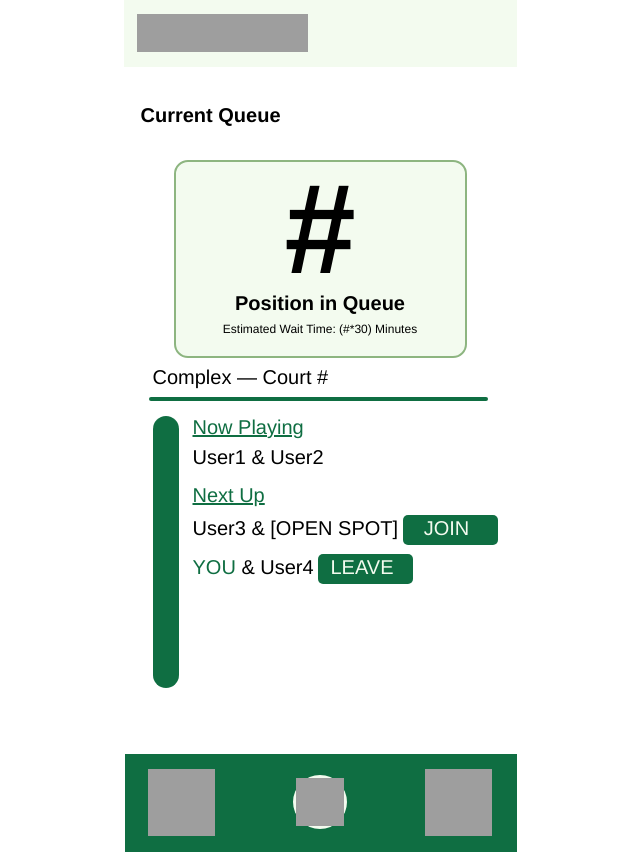
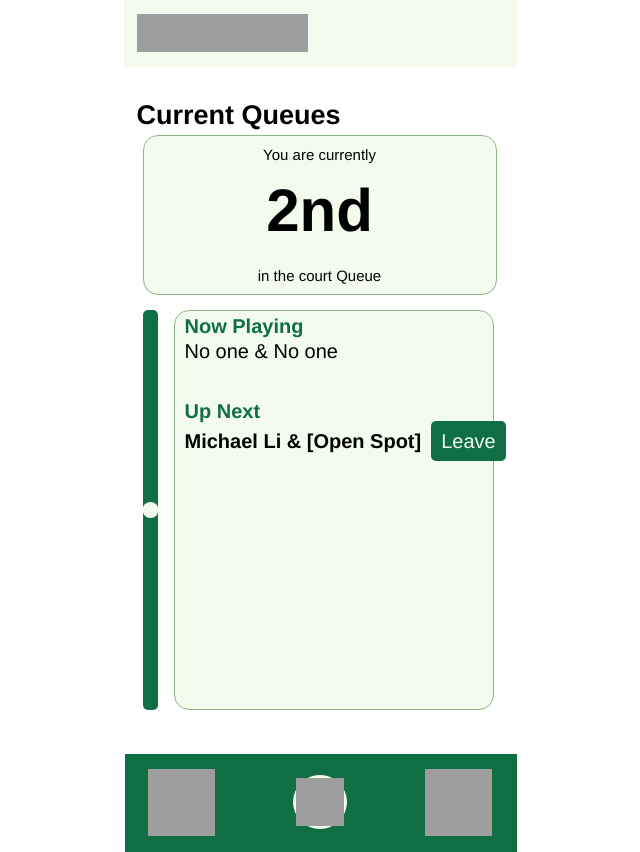
Before and after one commit to mykoal/pickupnow, a React (Create React App) app: page /x in a window 1280 px wide. Shown: the whole page, without its empty margins (320-960 px from the left). Built offline with nearby package versions, Linux system fonts and the light colour scheme; grey boxes are pictures that could not be loaded.

Commit message:
Fixed CreateQueueScreen

```diff
--- a/src/Screens/Markwood.jsx
+++ b/src/Screens/Markwood.jsx
@@ -33,7 +33,7 @@ export const Markwood = () => {
 						Markwood Playground
 					</div>
 				</div>
-				<p className="top-[462px] absolute w-[311px] left-[20px] [font-family:Gabarito] font-normal font-normal text-black text-[20px] text-center tracking-[0] leading-[normal] whitespace-nowrap">
+				<p className="top-[471px] absolute w-[311px] left-[20px] [font-family:Gabarito] font-normal font-normal text-black text-[20px] text-center tracking-[0] leading-[normal] whitespace-nowrap">
 					Total of <u>5</u> Teams in Queue for <u>2</u>/3 Courts
 				</p>
 				<div className="absolute w-[354px] h-[190px] top-[248px] left-[21px]">
@@ -95,10 +95,10 @@ export const Markwood = () => {
 					<p
 						className="absolute w-[291px] top-[6px] left-[4px] [font-family:Gabarito] font-normal font-normal text-[#f3fbef] text-[20px] text-center tracking-[0] leading-[normal]"
 						onClick={navigateToCreateQueue}>
-						JOIN END OF QUEUE
+						JOIN QUEUE
 					</p>
 				</div>
-				<p className="top-[566px] absolute w-[311px] left-[40px] [font-family:Gabarito] font-normal font-normal text-black text-[20px] text-center tracking-[0] leading-[normal] whitespace-nowrap">
+				<p className="top-[575px] absolute w-[311px] left-[40px] [font-family:Gabarito] font-normal font-normal text-black text-[20px] text-center tracking-[0] leading-[normal] whitespace-nowrap">
 					<u>1</u> Team Looking for a Player
 				</p>
 				<div className="absolute w-[295px] h-[39px] top-[605px] left-[50px] rounded-[20px]">
--- a/src/Screens/Palestra.jsx
+++ b/src/Screens/Palestra.jsx
@@ -16,7 +16,7 @@ const Palestra = () => {
 					<div className="w-[164px] top-[14px] left-0 whitespace-nowrap absolute [font-family:Gabarito] font-bold font-bold text-black text-[20px] tracking-[0] leading-[normal]">
 						Complex:
 					</div>
-					<div className="absolute w-[253px] h-[40px] top-[6px] left-[112px] [font-family:Gabarito] font-bold font-bold text-black text-[20px] tracking-[0] leading-[normal]">
+					<div className="absolute w-[253px] h-[40px] top-[15px] left-[112px] [font-family:Gabarito] font-bold font-bold text-black text-[20px] tracking-[0] leading-[normal]">
 						The Palestra
 					</div>
 				</div>
--- a/src/Screens/PlayScreen.jsx
+++ b/src/Screens/PlayScreen.jsx
@@ -9,7 +9,7 @@ const PlayScreen = () => {
 		navigate("/markwood"); // '/markwood' is the path to your new screen
 	};
 	const navigateToPotruck = () => {
-		navigate("/potruck"); // '/potruck' is the path to your new screen
+		navigate("/pottruck"); // '/potruck' is the path to your new screen
 	};
 	const navigateToSamson = () => {
 		navigate("/samson"); // '/potruck' is the path to your new screen
--- a/src/Screens/QueueScreen.jsx
+++ b/src/Screens/QueueScreen.jsx
@@ -1,39 +1,42 @@
-import React, { useState, useEffect } from 'react';
-import { useParams } from 'react-router-dom';
-import { useNavigate } from 'react-router-dom';
+import React, { useState, useEffect } from "react";
+import { useParams } from "react-router-dom";
+import { useNavigate } from "react-router-dom";
 import { NavbarPlay } from "../Components/NavbarPlay";
-import { thisUser } from '../App.js';
-import { addToQueue } from '../App.js';
-import { removeFromQueue } from '../App.js';
+import { thisUser } from "../App.js";
+import { addToQueue } from "../App.js";
+import { removeFromQueue } from "../App.js";
 const QueueScreen = () => {
 	// Get the queue data from local storage
 	const queueData = JSON.parse(localStorage.getItem("courtQueue")) || {};
 
-
 	// Get the queue for "Rockwood A"
 	const rockwoodAQueue = queueData["Rockwood A"] || [];
-
 
 	// Get the first two people in the queue
 	const firstPerson = rockwoodAQueue[0] ? rockwoodAQueue[0].name : "No one";
 	const secondPerson = rockwoodAQueue[1] ? rockwoodAQueue[1].name : "No one";
 	const thirdPerson = rockwoodAQueue[2] ? rockwoodAQueue[2].name : "No one";
-const fourthPerson = rockwoodAQueue[3] ? rockwoodAQueue[3].name : "Open Slot";
-const fifthPerson = rockwoodAQueue[4] ? rockwoodAQueue[4].name : "Open Slot";
-const sixthPerson = rockwoodAQueue[5] ? rockwoodAQueue[5].name : "Open Slot";
+	const fourthPerson = rockwoodAQueue[3]
+		? rockwoodAQueue[3].name
+		: "[Open Slot]";
+	const fifthPerson = rockwoodAQueue[4]
+		? rockwoodAQueue[4].name
+		: "[Open Slot]";
+	const sixthPerson = rockwoodAQueue[5]
+		? rockwoodAQueue[5].name
+		: "[Open Slot]";
 
 	// State variables for the slot and the button
-const [slot, setSlot] = useState("Open Slot");
+	const [slot, setSlot] = useState("[Open Slot]");
 	const [isButtonClicked, setIsButtonClicked] = useState(false);
 
 	// Function to join or leave the slot
 	const toggleSlot = () => {
 		if (isButtonClicked) {
 			// If the button has been clicked, revert to the old state
-    setSlot("Open Slot");
+			setSlot("[Open Slot]");
 			addToQueue("Rockwood A", thisUser);
 			setIsButtonClicked(false);
-
 		} else {
 			// If the button hasn't been clicked, join the slot
 			setSlot(fourthPerson);
@@ -44,13 +47,13 @@ const toggleSlot = () => {
 
 	let navigate = useNavigate();
 	const navigateToPlay = () => {
-    navigate('/play'); // the other button actions need to be added in (join a team, leave)console.log(rockwoodAQueue);
+		navigate("/play"); // the other button actions need to be added in (join a team, leave)console.log(rockwoodAQueue);
 	};
 
 	// Function to calculate the position of the circle in the queue visualization
 	const calculateCirclePosition = (totalPositions, yourPosition) => {
 		const percentage = (yourPosition / totalPositions) * 100;
-    return percentage + '%';
+		return percentage + "%";
 	};
 
 	return (
@@ -75,7 +78,7 @@ const toggleSlot = () => {
 					<svg height="400" width="15">
 						<circle
 							cx="7.5"
-              cy={calculateCirclePosition(10, 5)} // Replace 10 with the total number of positions in the queue and 5 with current positon of player
+							cy={calculateCirclePosition(9, 3)} // Replace 10 with the total number of positions in the queue and 5 with current positon of player
 							r="8"
 							fill="#f3fbef"
 						/>
@@ -92,8 +95,12 @@ const toggleSlot = () => {
 						Up Next
 					</div>
 					<div className="absolute w-[393px] h-[67px] top-[110px] left-[10px] text-[20px] text-[black] [font-family:'Gabarito',Helvetica] font-normal">
+						<b>
 							{thirdPerson} & {slot}
-            <button className="bg-[#0f6e42] text-[#f3fbef] text-[20px] rounded-[5px] px-[10px] py-[5px] ml-[10px]" onClick={toggleSlot}>
+						</b>
+						<button
+							className="bg-[#0f6e42] text-[#f3fbef] text-[20px] rounded-[5px] px-[10px] py-[5px] ml-[10px]"
+							onClick={toggleSlot}>
 							{isButtonClicked ? "Leave" : "Join"}
 						</button>
 					</div>
--- a/src/Screens/QueueTest.jsx
+++ b/src/Screens/QueueTest.jsx
@@ -1,78 +1,191 @@
-import React from 'react';
-import { useNavigate } from 'react-router-dom';
+// import React from "react";
+// import { useNavigate } from "react-router-dom";
+// import { NavbarPlay } from "../Components/NavbarPlay";
+
+// const QueueTest = () => {
+// 	let navigate = useNavigate();
+// 	const navigateToPlay = () => {
+// 		navigate("/play"); // the other button actions need to be added in (join a team, leave)
+// 	};
+// 	const leaveQueue = () => {
+// 		// Add functionality to leave the queue here
+// 	};
+
+// 	// Function to calculate the position of the circle in the queue visualization
+// 	const calculateCirclePosition = (totalPositions, yourPosition) => {
+// 		const percentage = (yourPosition / totalPositions) * 100;
+// 		return percentage + "%";
+// 	};
+
+// 	return (
+// 		<div className="bg-white flex flex-row justify-center w-full">
+// 			<div className="bg-white overflow-hidden w-[393px] h-[852px] relative">
+// 				<div className="absolute w-[164px] top-[104px] left-[17px] [font-family:'Gabarito-Bold',Helvetica] font-bold text-black text-[20px] tracking-[0] leading-[normal] whitespace-nowrap">
+// 					Current Queue
+// 				</div>
+// 				<div className="absolute w-[211px] top-[366px] left-[29px] [font-family:'Gabarito-Regular',Helvetica] font-normal text-black text-[20px] tracking-[0] leading-[normal] whitespace-nowrap">
+// 					Complex — Court #
+// 				</div>
+// 				<div className="absolute w-[293px] h-[203px] top-[155px] left-[50px]">
+// 					<div className="absolute w-[293px] h-[198px] top-[5px] left-0 bg-[#f3fbef] rounded-[14px] border-2 border-solid border-[#8db580]" />
+// 					<div className="absolute w-[109px] top-0 left-[92px] [font-family:'Gabarito-Bold',Helvetica] font-bold text-black text-[128px] text-center tracking-[0] leading-[normal] whitespace-nowrap">
+// 						#
+// 					</div>
+// 					<div className="absolute w-[203px] top-[137px] left-[45px] [font-family:'Gabarito-Bold',Helvetica] font-bold text-black text-[20px] text-center tracking-[0] leading-[normal]">
+// 						Position in Queue
+// 					</div>
+// 					<p className="absolute w-[203px] top-[167px] left-[45px] [font-family:'Gabarito-Regular',Helvetica] font-normal text-black text-[12px] text-center tracking-[0] leading-[normal]">
+// 						Estimated Wait Time: (#*30) Minutes
+// 					</p>
+// 				</div>
+// 				<div className="absolute w-[26px] h-[272px] top-[416px] left-[29px] bg-[#0f6e42] rounded-[20px]" />
+// 				<div className="w-[339px] h-[2px]">
+// 					<div className="absolute w-[339px] h-[4px] top-[397px] left-[25px] bg-[#0f6e42] rounded-[20px]" />
+// 				</div>
+// 				<div className="absolute w-[139px] top-[416px] left-[69px] [font-family:'Gabarito-Regular',Helvetica] font-normal text-[#0f6e42] text-[20px] tracking-[0] leading-[normal] underline">
+// 					Now Playing
+// 				</div>
+// 				<div className="absolute w-[93px] top-[484px] left-[69px] [font-family:'Gabarito-Regular',Helvetica] font-normal text-[#0f6e42] text-[20px] tracking-[0] leading-[normal] underline">
+// 					Next Up
+// 				</div>
+// 				<div className="absolute w-[306px] top-[446px] left-[69px] [font-family:'Gabarito-Regular',Helvetica] font-normal text-black text-[20px] tracking-[0] leading-[normal] whitespace-nowrap">
+// 					User1 &amp; User2
+// 				</div>
+// 				<div className="absolute w-[306px] h-[30px] top-[515px] left-[69px]">
+// 					<div className="absolute w-[306px] top-[2px] left-0 [font-family:'Gabarito-Regular',Helvetica] font-normal text-black text-[20px] tracking-[0] leading-[normal] whitespace-nowrap">
+// 						User3 &amp; [OPEN SPOT]
+// 					</div>
+// 					<div className="absolute w-[95px] h-[30px] top-0 left-[210px] bg-[#0f6e42] rounded-[5px]" />
+// 					<div className="absolute w-[88px] top-[2px] left-[210px] [font-family:'Gabarito-Regular',Helvetica] font-normal text-[#f3fbef] text-[20px] text-center tracking-[0] leading-[normal] whitespace-nowrap">
+// 						JOIN
+// 					</div>
+// 				</div>
+// 				<div className="absolute w-[306px] h-[30px] top-[554px] left-[69px]">
+// 					<p className="absolute w-[306px] top-[2px] left-0 [font-family:'Gabarito-Regular',Helvetica] font-normal text-transparent text-[20px] tracking-[0] leading-[normal] whitespace-nowrap">
+// 						<span className="text-[#0f6e42]">YOU</span>
+// 						<span className="text-black"> &amp; User4</span>
+// 					</p>
+// 					<div className="absolute w-[95px] h-[30px] top-0 left-[125px] bg-[#0f6e42] rounded-[5px]" />
+// 					<div className="absolute w-[89px] top-[2px] left-[125px] [font-family:'Gabarito-Regular',Helvetica] font-normal text-[#f3fbef] text-[20px] text-center tracking-[0] leading-[normal] whitespace-nowrap">
+// 						LEAVE
+// 					</div>
+// 				</div>
+
+// 				<NavbarPlay></NavbarPlay>
+// 			</div>
+// 		</div>
+// 	);
+// };
+
+// export default QueueTest;
+// ^^ commented out old code for this file
+
+import React, { useState, useEffect } from "react";
+import { useParams } from "react-router-dom";
+import { useNavigate } from "react-router-dom";
 import { NavbarPlay } from "../Components/NavbarPlay";
+import { thisUser } from "../App.js";
+import { addToQueue } from "../App.js";
+import { removeFromQueue } from "../App.js";
 
 const QueueTest = () => {
+	// Get the queue data from local storage
+	const queueData = JSON.parse(localStorage.getItem("courtQueue")) || {};
+
+	// Get the queue for "Rockwood A"
+	const rockwoodAQueue = queueData["Rockwood A"] || [];
+
+	// Get the first two people in the queue
+	const firstPerson = rockwoodAQueue[0] ? rockwoodAQueue[0].name : "No one";
+	const secondPerson = rockwoodAQueue[1] ? rockwoodAQueue[1].name : "No one";
+	const thirdPerson = rockwoodAQueue[2] ? rockwoodAQueue[2].name : "No one";
+	const fourthPerson = rockwoodAQueue[3]
+		? rockwoodAQueue[3].name
+		: "Open Slot";
+	const fifthPerson = rockwoodAQueue[4]
+		? rockwoodAQueue[4].name
+		: "Open Slot";
+	const sixthPerson = rockwoodAQueue[5]
+		? rockwoodAQueue[5].name
+		: "Open Slot";
+
+	// State variables for the slot and the button
+	const [slot, setSlot] = useState("Michael Li");
+	const [isButtonClicked, setIsButtonClicked] = useState(false);
+
+	// Function to join or leave the slot
+	const toggleSlot = () => {
+		if (isButtonClicked) {
+			// If the button has been clicked, revert to the old state
+			setSlot("Michael Li");
+			addToQueue("Rockwood A", thisUser);
+			setIsButtonClicked(false);
+		} else {
+			// If the button hasn't been clicked, join the slot
+			setSlot("[Open Slot]");
+			setIsButtonClicked(true);
+			removeFromQueue("Rockwood A", thisUser);
+		}
+	};
+
 	let navigate = useNavigate();
 	const navigateToPlay = () => {
-      navigate('/play'); // the other button actions need to be added in (join a team, leave)
-    };
-    const leaveQueue = () => {
-      // Add functionality to leave the queue here
+		navigate("/play"); // the other button actions need to be added in (join a team, leave)console.log(rockwoodAQueue);
 	};
 
 	// Function to calculate the position of the circle in the queue visualization
 	const calculateCirclePosition = (totalPositions, yourPosition) => {
 		const percentage = (yourPosition / totalPositions) * 100;
-      return percentage + '%';
+		return percentage + "%";
 	};
 
 	return (
 		<div className="bg-white flex flex-row justify-center w-full">
 			<div className="bg-white overflow-hidden w-[393px] h-[852px] relative">
-        <div className="absolute w-[164px] top-[104px] left-[17px] [font-family:'Gabarito-Bold',Helvetica] font-bold text-black text-[20px] tracking-[0] leading-[normal] whitespace-nowrap">
-          Current Queue
+				<div className="absolute w-[164px] top-[100px] left-[13px] [font-family:'Gabarito',Helvetica] font-bold text-[27px] text-[black] tracking-[0] leading-[normal] whitespace-nowrap">
+					Current Queues
 				</div>
-        <div className="absolute w-[211px] top-[366px] left-[29px] [font-family:'Gabarito-Regular',Helvetica] font-normal text-black text-[20px] tracking-[0] leading-[normal] whitespace-nowrap">
-          Complex — Court #
-        </div>
-        <div className="absolute w-[293px] h-[203px] top-[155px] left-[50px]">
-          <div className="absolute w-[293px] h-[198px] top-[5px] left-0 bg-[#f3fbef] rounded-[14px] border-2 border-solid border-[#8db580]" />
-          <div className="absolute w-[109px] top-0 left-[92px] [font-family:'Gabarito-Bold',Helvetica] font-bold text-black text-[128px] text-center tracking-[0] leading-[normal] whitespace-nowrap">
-            #
-          </div>
-          <div className="absolute w-[203px] top-[137px] left-[45px] [font-family:'Gabarito-Bold',Helvetica] font-bold text-black text-[20px] text-center tracking-[0] leading-[normal]">
-            Position in Queue
-          </div>
-          <p className="absolute w-[203px] top-[167px] left-[45px] [font-family:'Gabarito-Regular',Helvetica] font-normal text-black text-[12px] text-center tracking-[0] leading-[normal]">
-            Estimated Wait Time: (#*30) Minutes
+				<div className="absolute w-[354px] h-[160px] top-[135px] left-[19px] bg-[#f3fbef] rounded-[15px] border border-solid border-[#8db580]">
+					<p className="absolute w-[332px] top-[10px] left-[10px] [font-family:'Gabarito',Helvetica] font-normal text-[black] text-[15px] text-center tracking-[0] leading-[normal]">
+						You are currently
+					</p>
+					<p className="absolute w-[332px] top-[40px] left-[10px] [font-family:'Gabarito',Helvetica] font-bold text-[black] text-[60px] text-center tracking-[0] leading-[normal]">
+						{isButtonClicked ? "not" : "2nd"}
+					</p>
+					<p className="absolute w-[332px] bottom-[10px] left-[10px] [font-family:'Gabarito',Helvetica] font-normal text-[black] text-[15px] text-center tracking-[0] leading-[normal]">
+						in the court Queue
 					</p>
 				</div>
-        <div className="absolute w-[26px] h-[272px] top-[416px] left-[29px] bg-[#0f6e42] rounded-[20px]" />
-        <div className='w-[339px] h-[2px]'>
-            <div className='absolute w-[339px] h-[4px] top-[397px] left-[25px] bg-[#0f6e42] rounded-[20px]'/>
+				<div className="absolute w-[15px] h-[400px] top-[310px] left-[19px] bg-[#0f6e42] rounded-[5px]">
+					{/* SVG for the adjusted queue visualization */}
+					<svg height="400" width="15">
+						<circle
+							cx="7.5"
+							cy={calculateCirclePosition(10, 5)} // Replace 10 with the total number of positions in the queue and 5 with current positon of player
+							r="8"
+							fill="#f3fbef"
+						/>
+					</svg>
 				</div>
-        <div className="absolute w-[139px] top-[416px] left-[69px] [font-family:'Gabarito-Regular',Helvetica] font-normal text-[#0f6e42] text-[20px] tracking-[0] leading-[normal] underline">
+				<div className="absolute w-[320px] h-[400px] top-[310px] left-[50px] bg-[#f3fbef] rounded-[15px] border border-solid border-[#8db580]">
+					<div className="absolute w-[393px] h-[67px] top-[0px] left-[10px] text-[20px] text-[#0f6e42] [font-family:'Gabarito',Helvetica] font-bold">
 						Now Playing
 					</div>
-        <div className="absolute w-[93px] top-[484px] left-[69px] [font-family:'Gabarito-Regular',Helvetica] font-normal text-[#0f6e42] text-[20px] tracking-[0] leading-[normal] underline">
-          Next Up
+					<div className="absolute w-[393px] h-[67px] top-[25px] left-[10px] text-[20px] text-[black] [font-family:'Gabarito',Helvetica] font-normal">
+						{firstPerson} & {secondPerson}
 					</div>
-        <div className="absolute w-[306px] top-[446px] left-[69px] [font-family:'Gabarito-Regular',Helvetica] font-normal text-black text-[20px] tracking-[0] leading-[normal] whitespace-nowrap">
-          User1 &amp; User2
+					<div className="absolute w-[393px] h-[67px] top-[85px] left-[10px] text-[20px] text-[#0f6e42] [font-family:'Gabarito',Helvetica] font-bold">
+						Up Next
 					</div>
-        <div className="absolute w-[306px] h-[30px] top-[515px] left-[69px]">
-          <div className="absolute w-[306px] top-[2px] left-0 [font-family:'Gabarito-Regular',Helvetica] font-normal text-black text-[20px] tracking-[0] leading-[normal] whitespace-nowrap">
-            User3 &amp; [OPEN SPOT]
-          </div>
-          <div className="absolute w-[95px] h-[30px] top-0 left-[210px] bg-[#0f6e42] rounded-[5px]" />
-          <div className="absolute w-[88px] top-[2px] left-[210px] [font-family:'Gabarito-Regular',Helvetica] font-normal text-[#f3fbef] text-[20px] text-center tracking-[0] leading-[normal] whitespace-nowrap">
-            JOIN
+					<div className="absolute w-[393px] h-[67px] top-[110px] left-[10px] text-[20px] text-[black] [font-family:'Gabarito',Helvetica] font-normal">
+						<b>{slot} & [Open Spot]</b>
+						<button
+							className="bg-[#0f6e42] text-[#f3fbef] text-[20px] rounded-[5px] px-[10px] py-[5px] ml-[10px]"
+							onClick={toggleSlot}>
+							{isButtonClicked ? "Join" : "Leave"}
+						</button>
 					</div>
 				</div>
-        <div className="absolute w-[306px] h-[30px] top-[554px] left-[69px]">
-          <p className="absolute w-[306px] top-[2px] left-0 [font-family:'Gabarito-Regular',Helvetica] font-normal text-transparent text-[20px] tracking-[0] leading-[normal] whitespace-nowrap">
-            <span className="text-[#0f6e42]">YOU</span>
-            <span className="text-black"> &amp; User4</span>
-          </p>
-          <div className="absolute w-[95px] h-[30px] top-0 left-[125px] bg-[#0f6e42] rounded-[5px]" />
-          <div className="absolute w-[89px] top-[2px] left-[125px] [font-family:'Gabarito-Regular',Helvetica] font-normal text-[#f3fbef] text-[20px] text-center tracking-[0] leading-[normal] whitespace-nowrap">
-            LEAVE
-          </div>
-        </div>
-
-
-
 				<NavbarPlay></NavbarPlay>
 			</div>
 		</div>
```
Also changed, not shown: src/App.js (+15 -10 lines), src/Screens/CreateQueueScreen.jsx (+6 -86 lines), src/Screens/Potruck.jsx (+22 -7 lines). Lines whose indentation alone changed are shown as unchanged.
